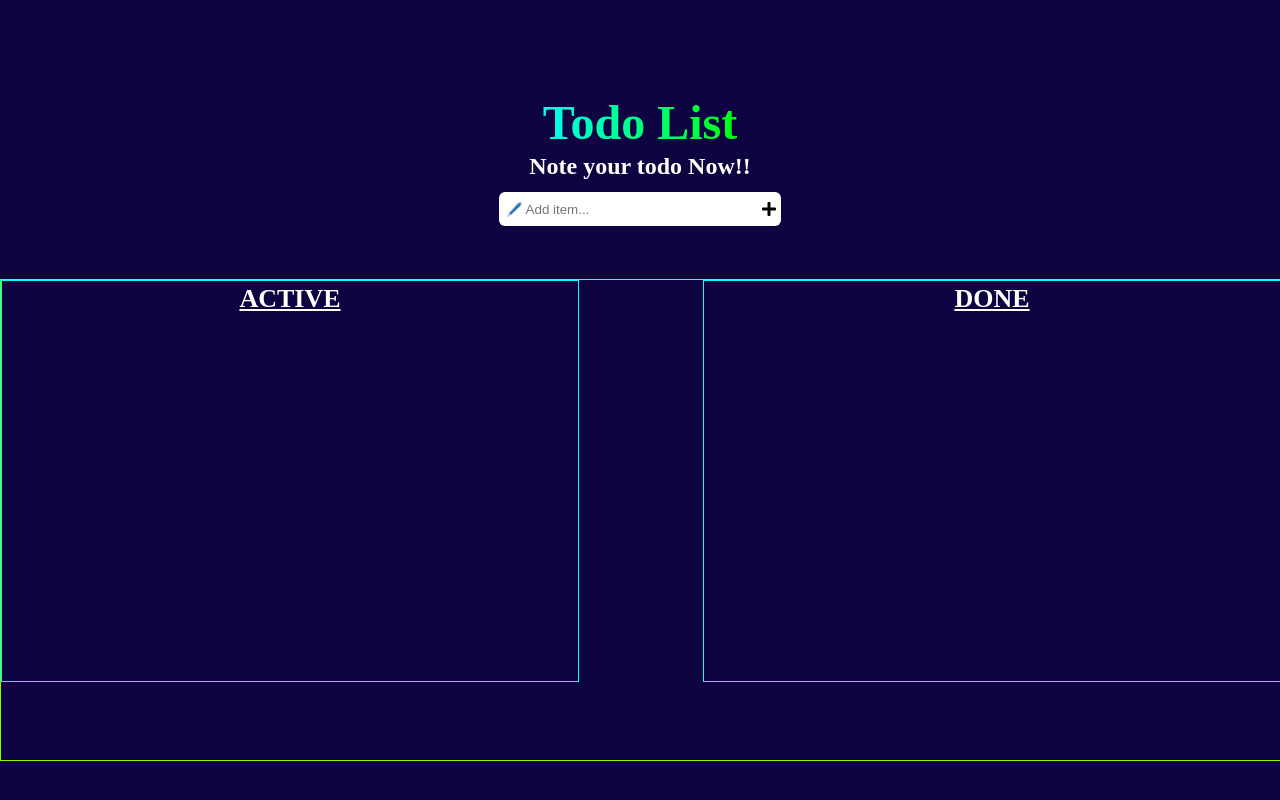
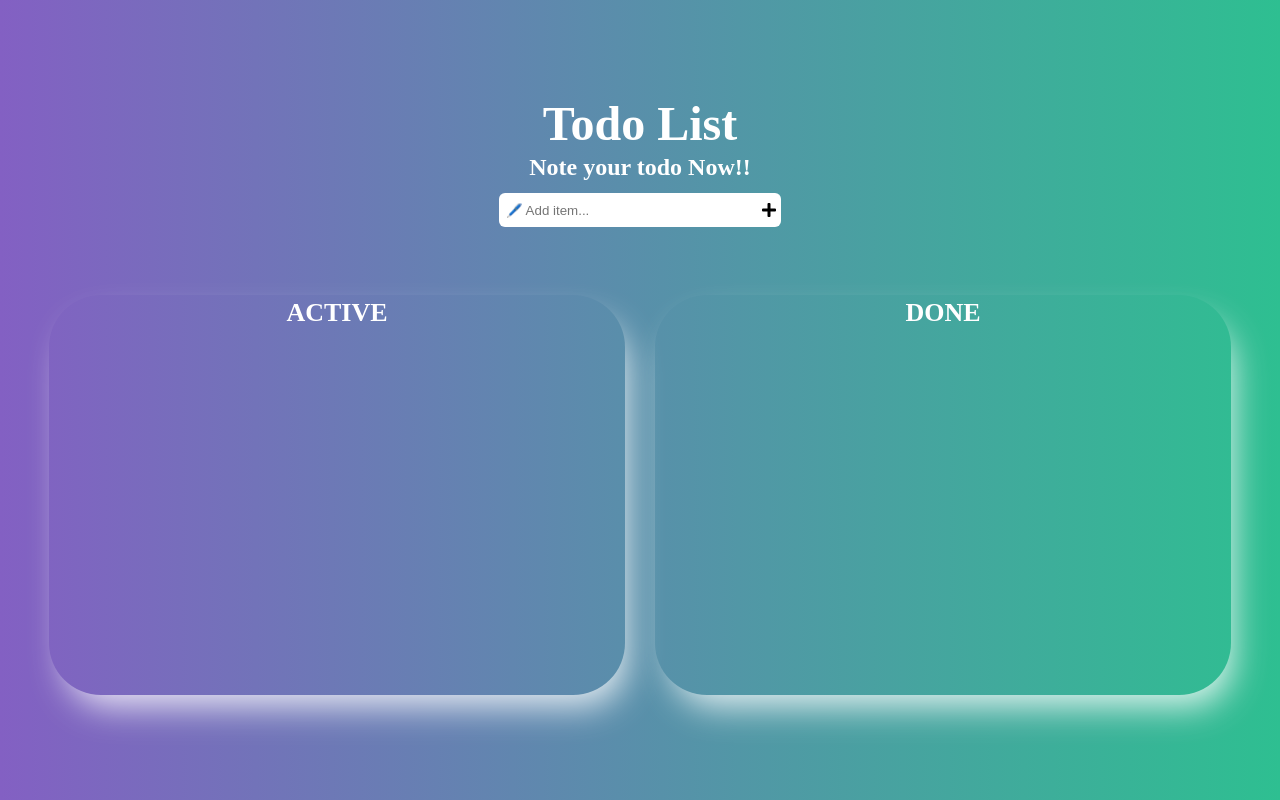
Before and after one commit to alenbabu/Todolist-react, a React (Create React App) app: page / in a window 1280 px wide. Built offline with nearby package versions, Linux system fonts and the light colour scheme.

Commit message:
design modified

```diff
--- a/src/App.css
+++ b/src/App.css
@@ -4,17 +4,13 @@
 }
 
 body {
-    background-color: #0e0441;
+    background-image: linear-gradient(to right, #8360c3, #2ebf91);
 }
 
 #main-heading {
     font-size: 3em;
-    background: #00FF00;
-    background: -webkit-linear-gradient(to left, #00FF00 0%, #00FFFF 100%);
-    background: -moz-linear-gradient(to left, #00FF00 0%, #00FFFF 100%);
-    background: linear-gradient(to left, #00FF00 0%, #00FFFF 100%);
-    -webkit-background-clip: text;
-    -webkit-text-fill-color: transparent;
+    color: white;
+
 }
 
 .main-body {
@@ -65,23 +61,23 @@ h2 {
     width: 100%;
     height: 60vh;
     font-size: small;
-    border: 1px solid chartreuse;
     display: flex;
-    justify-content: space-between;
+    justify-content: center;
 }
 
 .sub-task {
     width: 45%;
     height: 50vh;
-    border: 1px solid cyan;
+    margin: 15px;
     display: flex;
     flex-direction: column;
     align-items: center;
+    border-radius: 4em;
+    box-shadow: 9px 19px 35px -8px rgba(255,255,255,0.84);
+-webkit-box-shadow: 9px 19px 35px -8px rgba(255,255,255,0.84);
+-moz-box-shadow: 9px 19px 35px -8px rgba(255,255,255,0.84);
 }
 
-.task-heading {
-    text-decoration: underline;
-}
 
 .todo {
     display: flex;
@@ -111,7 +107,3 @@ p{
     display: flex;
     flex-direction: row;
 }
-
-.done-paragraph{
-    text-decoration: line-through;
-}
--- a/src/App.js
+++ b/src/App.js
@@ -25,7 +25,7 @@ function App() {
       </div>
       <div className="task">
         <div className="sub-task">
-          <h1 className="task-heading">ACTIVE</h1>
+          <h1>ACTIVE</h1>
           {todos.map((obj) => {
             if(!obj.status){
               return (
@@ -40,7 +40,7 @@ function App() {
                       return obj2
                     }))
                   }}value={obj.status} className="todo-list" type="checkbox" name="" id="" />
-                  <p>{obj.string}</p>
+                  <p style={{color:'grey'}}>{obj.string}</p>
                 </div>
                 <div className="right">
                   <i onClick={()=>onDelete(obj.id)} className="fas fa-times"></i>
@@ -55,16 +55,16 @@ function App() {
 
         </div>
         <div className="sub-task">
-          <h1 className="task-heading">DONE</h1>
+          <h1>DONE</h1>
           {todos.map((obj) => {
             if(obj.status){
               return (
                 <div className="todo">
                 <div className="left">
-                  <p className="done-paragraph">{obj.string}</p>
+                  <p style={{textDecoration:'line-through',color:'grey'}}>{obj.string}</p>
                 </div>
                 <div className="right">
-                  <i className="fas fa-times"></i>
+                  <i onClick={()=>onDelete(obj.id)} className="fas fa-times"></i>
                 </div>
               </div>
             )
```
